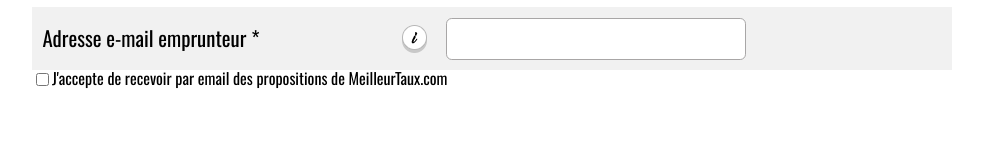
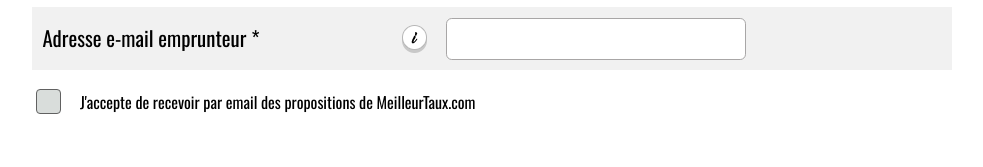
Before and after one commit to Stephanie-Merle/meilleurtaux, a React (Create React App) app: page /Confirmation in a window 1280 px wide. Shown: the part 507-674 px from the top of the page, without its empty margins (148-1131 px from the left). Built offline with nearby package versions, Linux system fonts and the light colour scheme.

Commit message:
adding spinner on last screen

```diff
--- a/src/components/backOffice/Spinner.module.css
+++ b/src/components/backOffice/Spinner.module.css
@@ -7,7 +7,7 @@
   }
   .spinner div {
     transform-origin: 40px 40px;
-    animation: lds-spinner 1.2s linear infinite;
+    animation: spinner 1.2s linear infinite;
   }
   .spinner div:after {
     content: " ";
--- a/src/containers/EmailScreen.js
+++ b/src/containers/EmailScreen.js
@@ -29,9 +29,10 @@ const EmailScreen = ({handleQuote, data})=> {
                     />
                   </div>
                 </div>
-                <div className={Style.row}>
+                <div className={Style.rowToCheck}>
                 <input
                   type="checkbox"
+                  className={Style.checkbox}
                   checked={data.isChecked}
                   onChange={()=>handleQuote({isChecked: !data.isChecked})}
                   />
--- a/src/containers/EmailScreen.module.css
+++ b/src/containers/EmailScreen.module.css
@@ -56,3 +56,29 @@
 .select:focus{
     outline-color: #ff9e23;
 }
+.rowToCheck{
+    composes: row;
+    margin: 1em auto;
+    align-items: center;
+}
+.rowToCheck div{
+    margin-left: 1em;
+}
+input {
+    height: 25px;
+    width: 25px;
+    -webkit-appearance: none;
+    -moz-appearance: none;
+    -o-appearance: none;
+    appearance: none;
+    border: 1px solid rgb(97, 97, 97);
+    border-radius: 4px;
+    outline: none;
+    transition-duration: 0.3s;
+    background-color: rgb(217, 221, 219);
+    cursor: pointer;
+  }
+ input:checked {
+    border: 1px solid #ca780c;
+    background-color: #ff9e23;
+}
--- a/src/containers/LastScreen.js
+++ b/src/containers/LastScreen.js
@@ -3,6 +3,7 @@ import Title from '../components/Title';
 import Style from './LastScreen.module.css';
 import Axios from 'axios';
 import Cookies from "js-cookie";
+import Spinner from '../components/backOffice/Spinner';
 
 const LastScreen = ({resetData})=> {
 
@@ -32,18 +33,17 @@ useEffect(() => { // useEffect only called once
   sendingData()
 }, [])
 
-
         return(
-            <div className={Style.screen}>
-              {isLoading? <p>Please wait</p>:
-              isError? <p>Erreur</p>:
+            <div className="layout">
+              {isLoading?
+              <div className={Style.spinner}>  <Spinner/> </div>:
+              ref?
               <>
                 <Title title="Et voilà, le formulaire est terminé!" hide={true}/>
               <p>Votre numéro de dossier est le: {ref}</p>
               <p>Mentions légales</p>
               </>
-              }
-
+              :<p>Une erreur est survenue</p>}}
             </div>
         )
 }
--- a/src/containers/LastScreen.module.css
+++ b/src/containers/LastScreen.module.css
@@ -1,3 +1,7 @@
-.screen{
-    padding: 1.3em 180px;
+.spinner{
+    display: flex;
+    width: 100%;
+    height: 100%;
+    justify-content: center;
+    align-items: center;
 }
```
